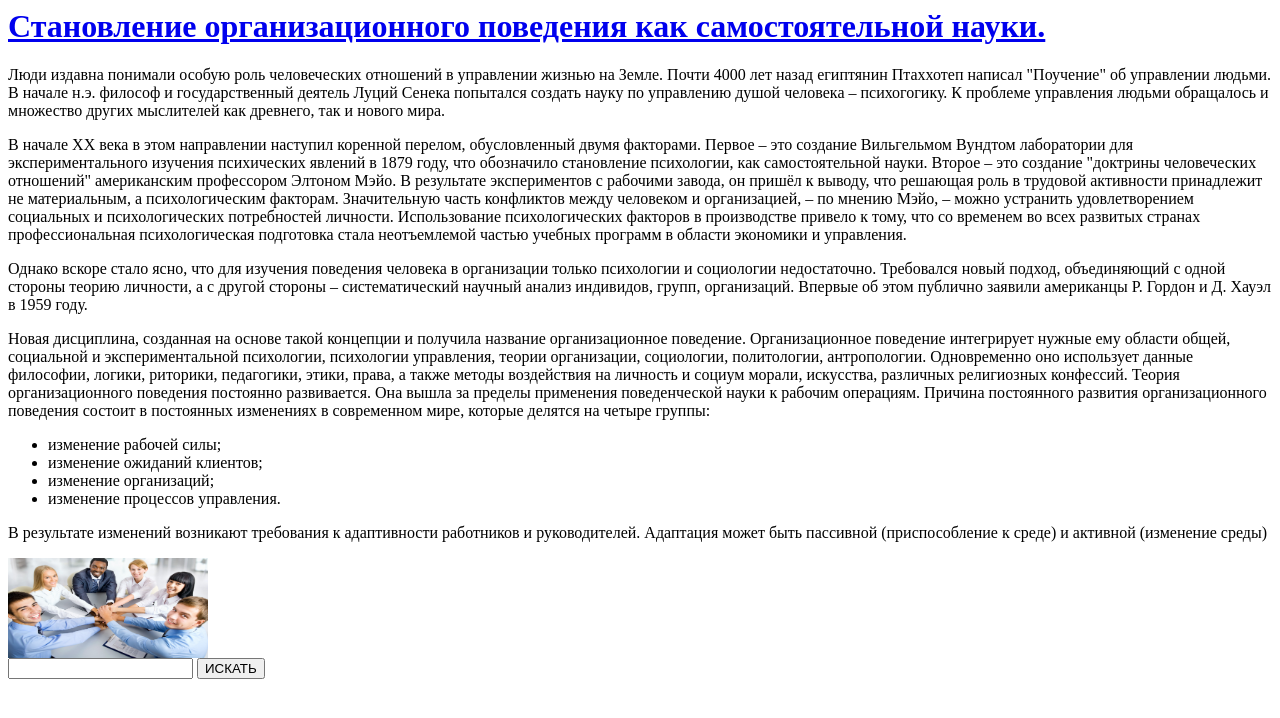
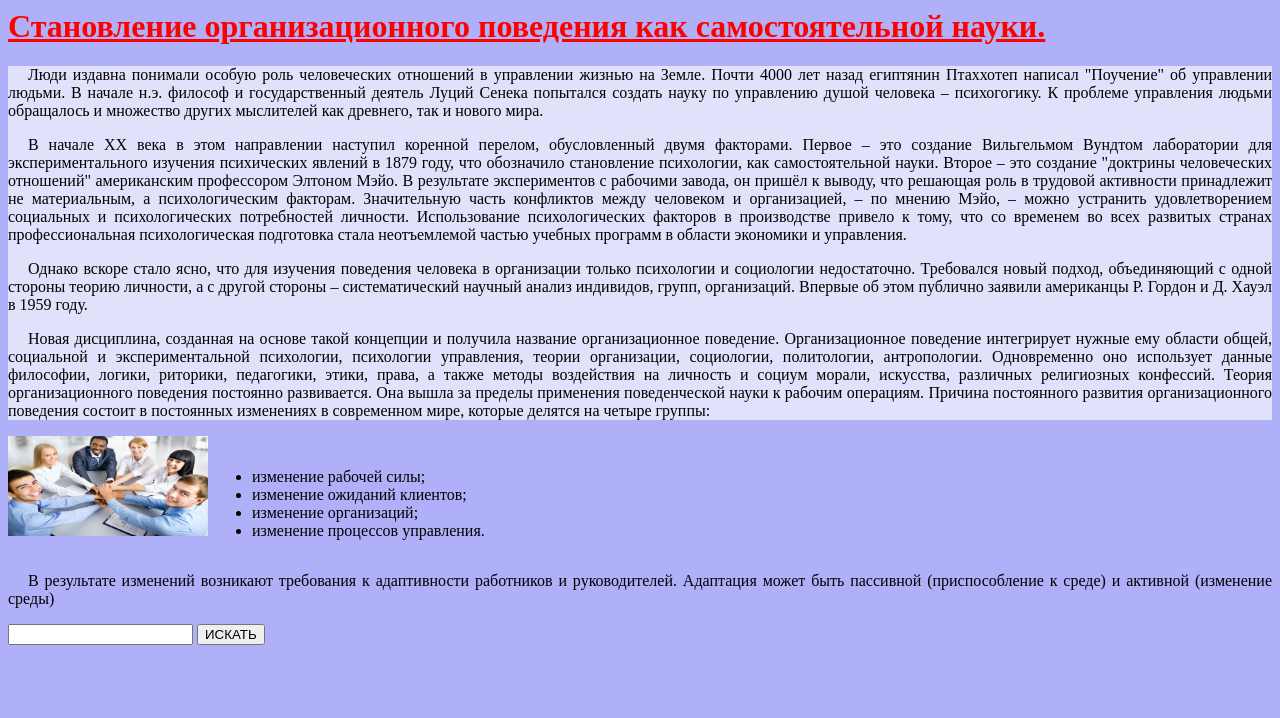
Before and after one commit to cs204/morypie, a plain HTML site: page index.html in a window 1280 px wide. Drawn offline with Linux system fonts and the light colour scheme.

Commit message:
style.css add

```diff
--- a/index.html
+++ b/index.html
@@ -2,11 +2,13 @@
 <html>
     <head>
         <meta charset="utf-8">
+        <link href="style.css" rel="stylesheet">
         <title> Организационное поведение </title>
     </head>
     <body>
         <h1> <a href="https://vadimgb.github.io/corrStudents/week1.html"> Становление организационного поведения как самостоятельной науки. </a> </h1>
-        <p> Люди издавна понимали особую роль человеческих отношений в управлении жизнью на Земле.
+        <div id="bcolor">
+       <p> Люди издавна понимали особую роль человеческих отношений в управлении жизнью на Земле.
        Почти 4000 лет назад египтянин Птаххотеп написал "Поучение" об управлении людьми.
        В начале н.э. философ и государственный деятель Луций Сенека попытался создать науку по управлению душой человека – психогогику.
        К проблеме управления людьми обращалось и множество других мыслителей как древнего, так и нового мира. </p><p>
@@ -22,7 +24,11 @@
        Организационное поведение интегрирует нужные ему области общей, социальной и экспериментальной психологии, психологии управления, теории организации, социологии, политологии, антропологии.
        Одновременно оно использует данные философии, логики, риторики, педагогики, этики, права, а также методы воздействия на личность и социум морали, искусства, различных религиозных конфессий.
        Теория организационного поведения постоянно развивается. Она вышла за пределы применения поведенческой науки к рабочим операциям. Причина постоянного развития организационного поведения состоит в постоянных изменениях в современном мире, которые делятся на четыре группы: </p>
-    <ul>
+</div>
+<div class="container">
+    <div class="box">
+        <div><img src="yandex_image20201116-32621-328kcr.jpg" style="height:100; Width:200;"></div>
+    <div> <ul>
         <li> изменение рабочей силы; </li>
 
         <li> изменение ожиданий клиентов; </li>
@@ -31,8 +37,8 @@
 
         <li> изменение процессов управления. </li>
     </ul>
+    </div></div></div>
     <p> В результате изменений возникают требования к адаптивности работников и руководителей. Адаптация может быть пассивной (приспособление к среде) и активной (изменение среды) </p>
-    <img src="yandex_image20201116-32621-328kcr.jpg" style="height:100; Width:200;">
     <main>
     <form action="https://www.google.com/search" method="get">
         <input type="text" name="q">
--- /dev/null
+++ b/style.css
@@ -0,0 +1,22 @@
+body {
+    background-color:#b0b0f9;
+    text-align:justify;
+}
+.container{overflow:hidden;}
+.box{white-space:nowrap}
+.box div{display:inline-block;}
+#bcolor {
+    background-color:#e0e1fb;
+}
+a {
+    color:red;
+}
+a: visited{
+    color:black;
+}
+a: hover{
+    color:Yellow;
+}
+p {
+    text-indent: 20px;
+}
```
